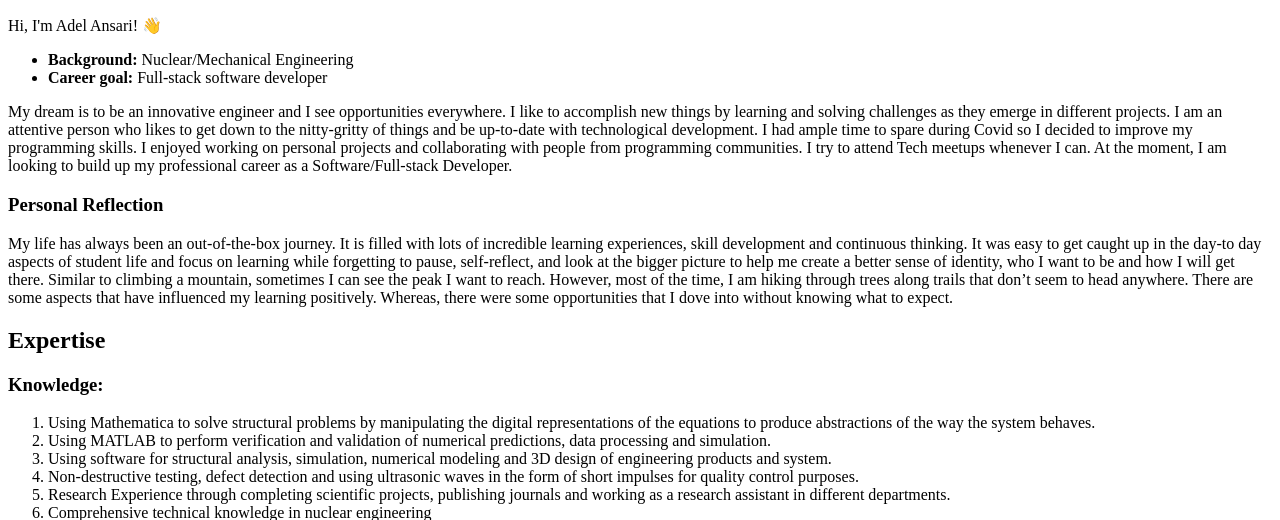
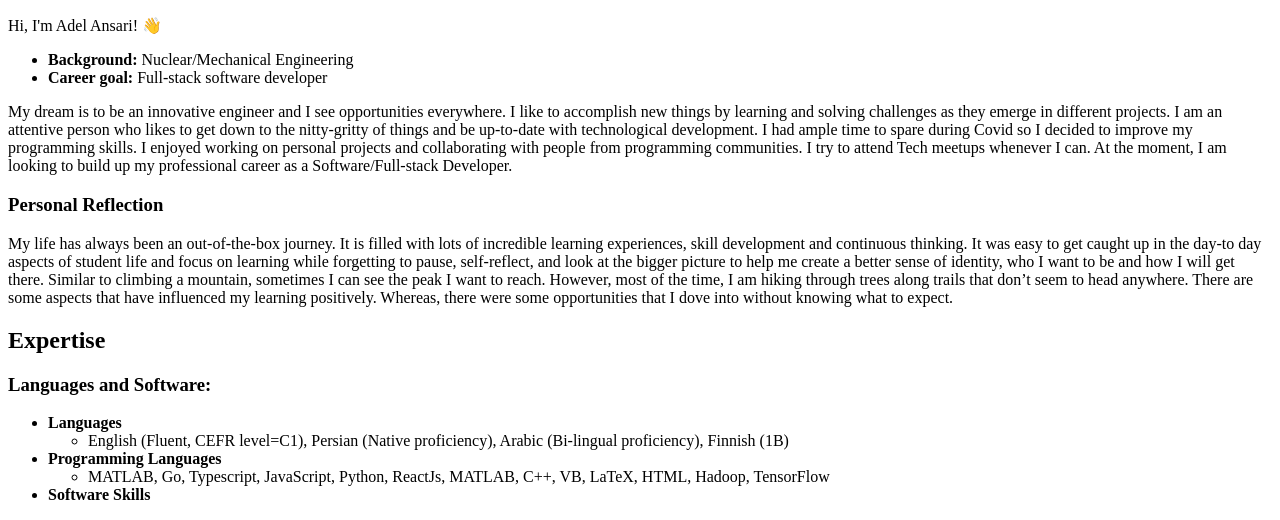
Before and after one commit to adelansari/fullstack-basic-html, a plain HTML site: page index.html in a window 1280 px wide. Shown: the part 301-821 px from the top of the page. Drawn offline with Linux system fonts and the light colour scheme.

Commit message:
details about skills

```diff
--- a/index.html
+++ b/index.html
@@ -53,13 +53,36 @@
         <section>
             <h2 id="expertise">Expertise</h2>
 
+            <h3>Languages and Software:</h3>
+            <ul>
+                <li><b>Languages</b>
+                    <ul>
+                        <li>English (Fluent, CEFR level=C1), Persian (Native proficiency), Arabic (Bi-lingual
+                            proficiency), Finnish (1B)</li>
+                    </ul>
+                </li>
+                <li><b>Programming Languages</b>
+                    <ul>
+                        <li>MATLAB, Go, Typescript, JavaScript, Python, ReactJs, MATLAB, C++, VB, LaTeX,
+                            HTML, Hadoop, TensorFlow</li>
+                    </ul>
+                </li>
+                <li><b>Software Skills</b></li>
+            </ul>
+
+
             <h3>Knowledge:</h3>
             <ol type="1">
-                <li>Using Mathematica to solve structural problems by manipulating the digital representations of the equations to produce abstractions of the way the system behaves.</li>
-                <li>Using MATLAB to perform verification and validation of numerical predictions, data processing and simulation.</li>
-                <li>Using software for structural analysis, simulation, numerical modeling and 3D design of engineering products and system.</li>
-                <li>Non-destructive testing, defect detection and using ultrasonic waves in the form of short impulses for quality control purposes.</li>
-                <li>Research Experience through completing scientific projects, publishing journals and working as a research assistant in different departments.</li>
+                <li>Using Mathematica to solve structural problems by manipulating the digital representations of the
+                    equations to produce abstractions of the way the system behaves.</li>
+                <li>Using MATLAB to perform verification and validation of numerical predictions, data processing and
+                    simulation.</li>
+                <li>Using software for structural analysis, simulation, numerical modeling and 3D design of engineering
+                    products and system.</li>
+                <li>Non-destructive testing, defect detection and using ultrasonic waves in the form of short impulses
+                    for quality control purposes.</li>
+                <li>Research Experience through completing scientific projects, publishing journals and working as a
+                    research assistant in different departments.</li>
                 <li>Comprehensive technical knowledge in nuclear engineering</li>
             </ol>
         </section>
```
